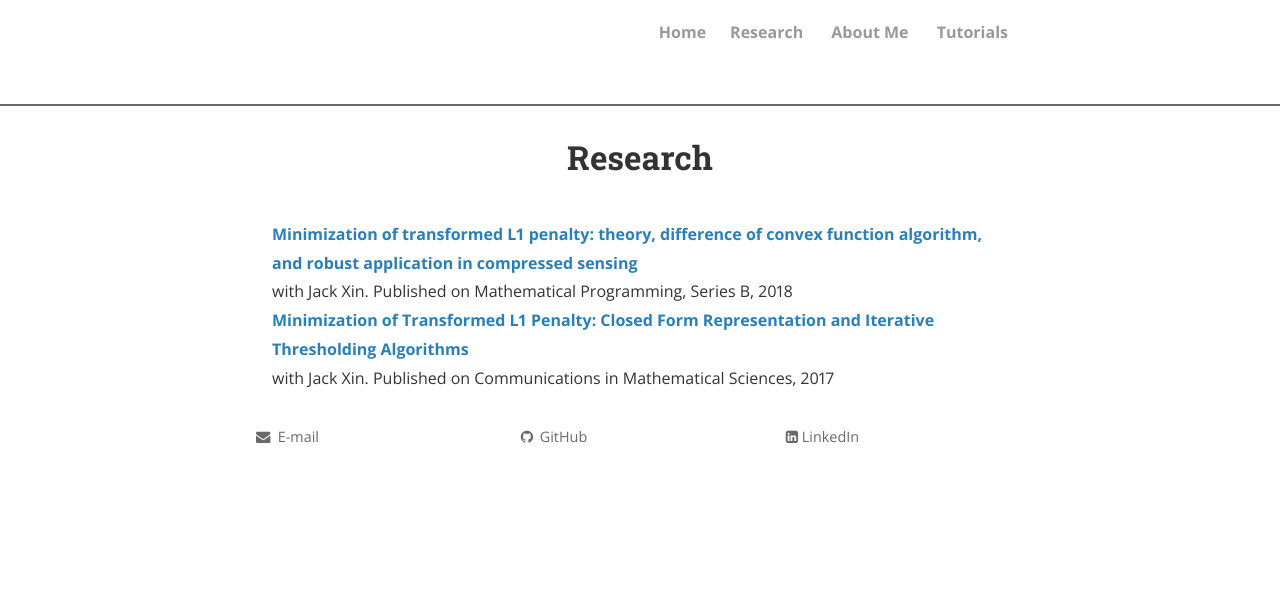
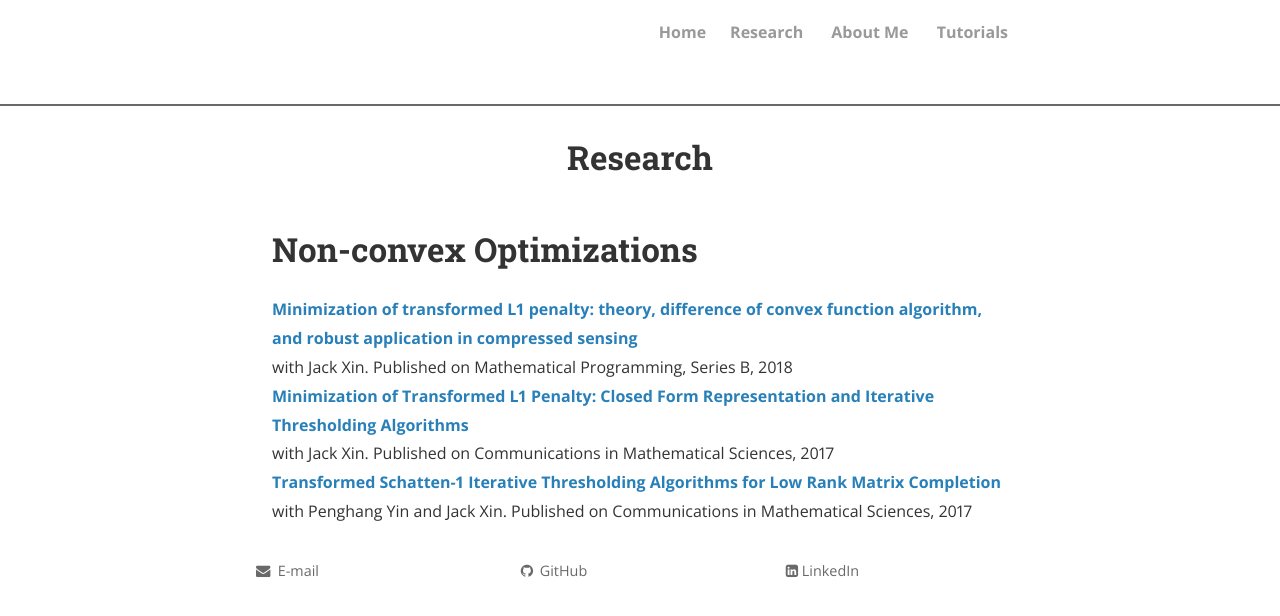
Before and after one commit to zsivine/zsivine.github.io, a Jekyll site: the page built from research.html, in a window 1280 px wide. Shown: the top 616 px of the page. Built offline with Jekyll 4.4.1, drawn with Linux system fonts in a browser that asks for light colours; nearby versions of some CDN libraries; comment, search, counter and statistics services are not loaded; a style sheet for code colours, icons or effects is not loaded; part of the change alters nothing that is shown.

Commit message:
add TS1 and test section

```diff
--- a/research.html
+++ b/research.html
@@ -3,46 +3,21 @@ layout: page
 title: Research
 permalink: /research/
 ---
-
+<h1>Non-convex Optimizations</h1>
 <strong><a href="https://link.springer.com/article/10.1007/s10107-018-1236-x">
     Minimization of transformed L1 penalty: theory, difference of convex
     function algorithm, and robust application in compressed sensing</a></strong>
-<br>with Jack Xin. Published on Mathematical Programming, Series B, 2018<br>
-<!-- <p style="text-align:justify"><i>Abstract: </i>
-    We study the minimization problem of a non-convex sparsity promoting penalty
-    function, the <i> transformed l1 (TL1) </i>, and its application in compressed sensing
-    (CS). The TL1 penalty interpolates l0 and l1 norms through a nonnegative
-    parameter a \in (0, +inf), similar to lp with p \in (0,1] , and is known to
-    satisfy unbiasedness, sparsity and Lipschitz continuity properties. We first
-    consider the constrained minimization problem, and discuss the exact recovery
-    of l0 norm minimal solution based on the null space property (NSP). We then
-    prove the stable recovery of l0 norm minimal solution if the sensing matrix
-    A satisfies a restricted isometry property (RIP). We formulated a normalized
-    problem to overcome the lack of scaling property of the TL1 penalty function.
-    For a general sensing matrix A, we show that the support set of a local
-    minimizer corresponds to linearly independent columns of A. Next, we present
-    difference of convex algorithms for TL1 (DCATL1) in computing TL1-regularized
-    constrained and unconstrained problems in CS. The DCATL1 algorithm involves
-    outer and inner loops of iterations, one time matrix inversion, repeated
-    shrinkage operations and matrix-vector multiplications. The inner loop
-    concerns an   𝑙1  minimization problem on which we employ the Alternating
-    Direction Method of Multipliers. For the unconstrained problem, we prove
-    convergence of DCATL1 to a stationary point satisfying the first order
-    optimality condition. In numerical experiments, we identify the optimal
-    value a=1, and compare DCATL1 with other CS algorithms on two classes of
-    sensing matrices: Gaussian random matrices and over-sampled discrete
-    cosine transform matrices (DCT). Among existing algorithms, the iterated
-    reweighted least squares method based on l(1/2) norm is the best in sparse
-    recovery for Gaussian matrices, and the DCA algorithm based on l1 minus l2
-    penalty is the best for over-sampled DCT matrices. We find that for both
-    classes of sensing matrices, the performance of DCATL1 algorithm
-    (initiated with l1 minimization) always ranks near the top (if not the top),
-    and is the most robust choice insensitive to the conditioning of the sensing
-    matrix A. DCATL1 is also competitive in comparison with DCA on other
-    non-convex penalty functions commonly used in statistics with two
-    hyperparameters.</p> -->
+<br>with Jack Xin.
+    Published on Mathematical Programming, Series B, 2018<br>
 
 <strong><a href="https://arxiv.org/abs/1412.5240">
     Minimization of Transformed L1 Penalty: Closed Form Representation
     and Iterative Thresholding Algorithms</a></strong>
-<br>with Jack Xin. Published on Communications in Mathematical Sciences, 2017<br>
+<br>with Jack Xin.
+    Published on Communications in Mathematical Sciences, 2017<br>
+
+<strong><a href="https://arxiv.org/abs/1506.04444">
+    Transformed Schatten-1 Iterative Thresholding Algorithms for Low Rank
+    Matrix Completion</a></strong>
+<br>with Penghang Yin and Jack Xin.
+    Published on Communications in Mathematical Sciences, 2017<br>
```
